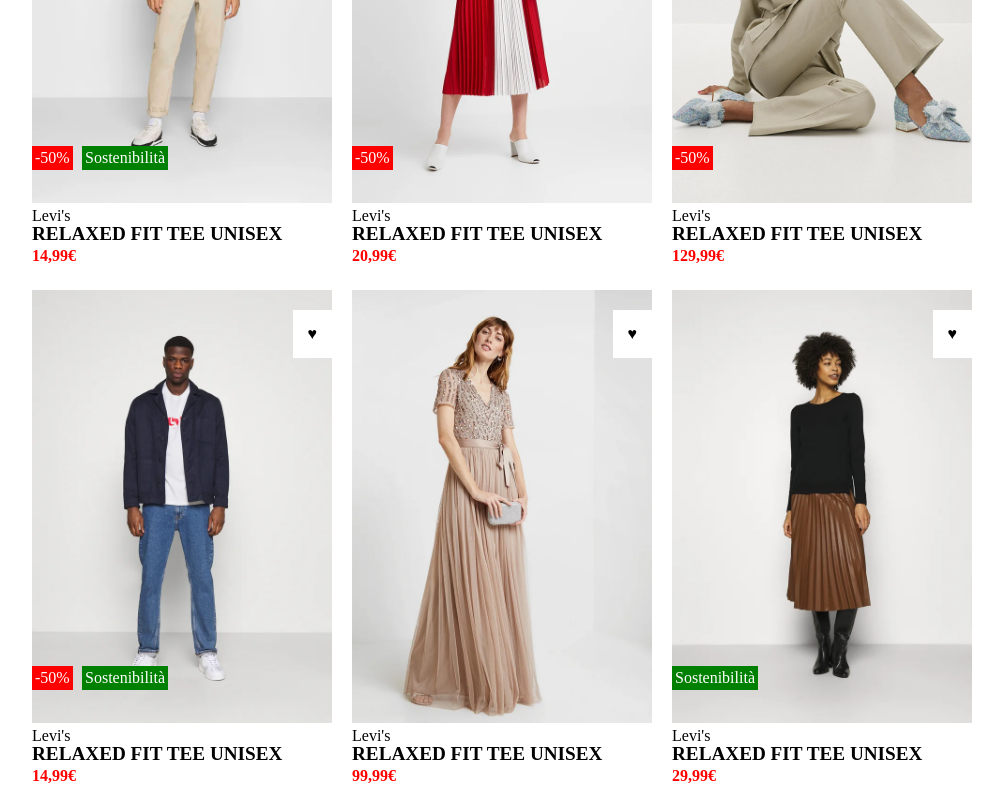
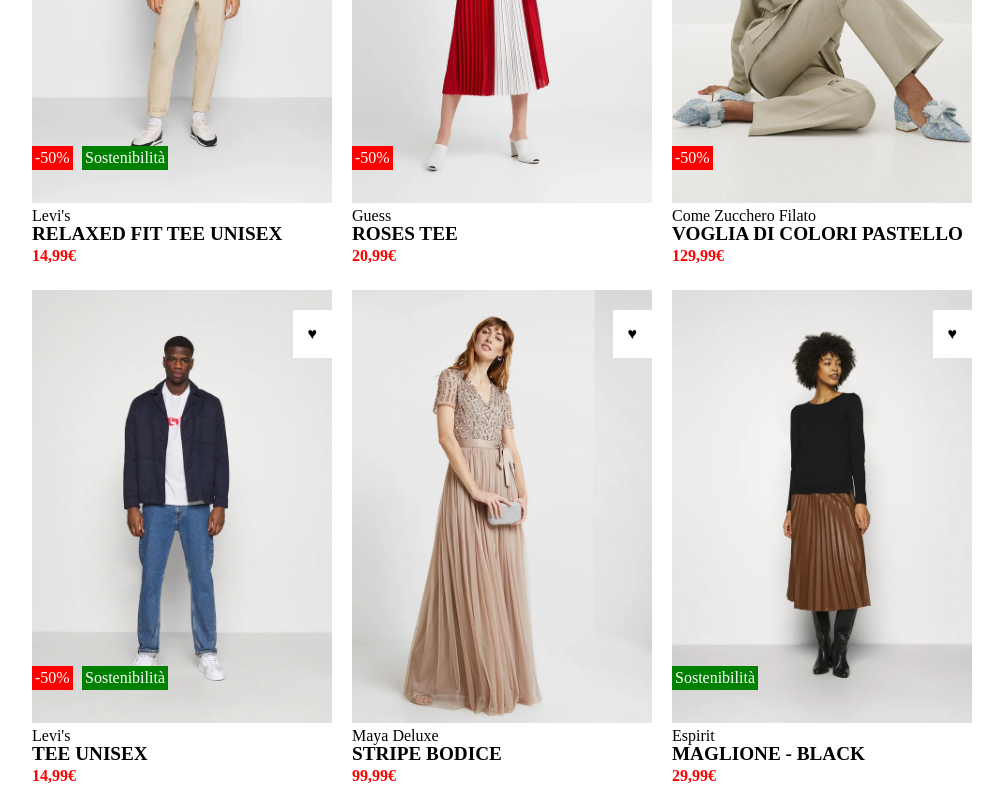
Before and after one commit to RobertoFloris/html-css-boolando, a plain HTML site: page index.html in a window 1280 px wide. Shown: the part 380-1180 px from the top of the page, without its empty margins (138-1141 px from the left). Drawn offline with Linux system fonts and the light colour scheme.

Commit message:
[fix] main

```diff
--- a/assets/style.css
+++ b/assets/style.css
@@ -89,7 +89,7 @@ main .container{
   z-index: 20;
 }
 
-.card:hover .hearts{
+.hearts:hover{
   color: red;
 }
 
--- a/index.html
+++ b/index.html
@@ -62,8 +62,8 @@
         </div>
         <span class="hearts">&hearts;</span>
         <span class="sconto">-50%</span>
-        <span class="brand">Levi's</span>
-        <h2>RELAXED FIT TEE UNISEX</h2>
+        <span class="brand">Guess</span>
+        <h2>ROSES TEE</h2>
         <span class="prezzo">20,99&euro;</span>
         <span class="prezzo_old">29,99</span>
       </div>
@@ -77,8 +77,8 @@
         </div>
         <span class="hearts">&hearts;</span>
         <span class="sconto">-50%</span>
-        <span class="brand">Levi's</span>
-        <h2>RELAXED FIT TEE UNISEX</h2>
+        <span class="brand">Come Zucchero Filato</span>
+        <h2>VOGLIA DI COLORI PASTELLO</h2>
         <span class="prezzo">129,99&euro;</span>
         <span class="prezzo_old">184,99</span>
       </div>
@@ -94,7 +94,7 @@
         <span class="sconto">-50%</span>
         <span class="sost">Sostenibilità</span>
         <span class="brand">Levi's</span>
-        <h2>RELAXED FIT TEE UNISEX</h2>
+        <h2>TEE UNISEX</h2>
         <span class="prezzo">14,99&euro;</span>
         <span class="prezzo_old">29,99</span>
       </div>
@@ -107,8 +107,8 @@
           <img src="./assets/img/5.webp" alt="">
         </div>
         <span class="hearts">&hearts;</span>
-        <span class="brand">Levi's</span>
-        <h2>RELAXED FIT TEE UNISEX</h2>
+        <span class="brand">Maya Deluxe</span>
+        <h2>STRIPE BODICE</h2>
         <span class="prezzo">99,99&euro;</span>
       </div>
 
@@ -121,8 +121,8 @@
         </div>
         <span class="hearts">&hearts;</span>
         <span class="sostenibilita">Sostenibilità</span>
-        <span class="brand">Levi's</span>
-        <h2>RELAXED FIT TEE UNISEX</h2>
+        <span class="brand">Espirit</span>
+        <h2>MAGLIONE - BLACK</h2>
         <span class="prezzo">29,99&euro;</span>
       </div>
 
```
